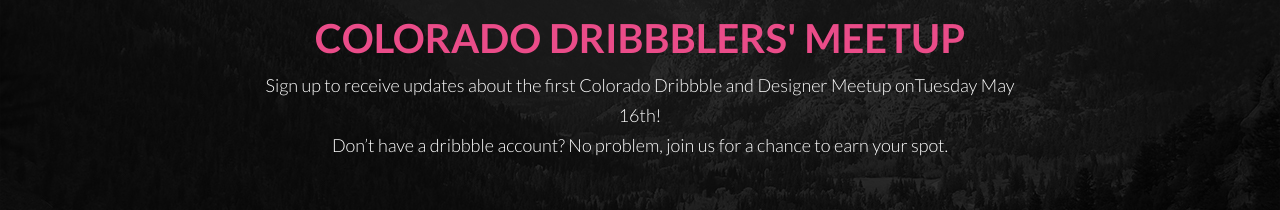
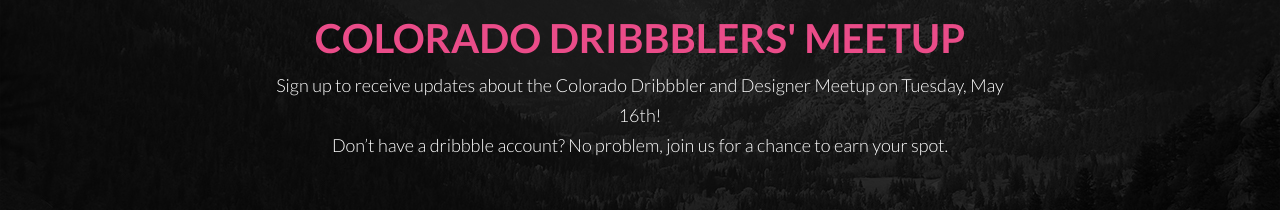
Before and after one commit to cmoiseve/cmoiseve.github.io, a plain HTML site: page index.html in a window 1280 px wide. Shown: the part 330-540 px from the top of the page. Drawn offline with Linux system fonts and the light colour scheme.

Commit message:
Copy Changes

```diff
--- a/index.html
+++ b/index.html
@@ -37,7 +37,7 @@
           <div class="col-md-8 col-md-offset-2 centered">
             <img src="assets/img/Colorado_Dribbble.png" alt="Colorado Dribbble Logo">
             <h1>COLORADO DRIBBBLERS' MEETUP</h1>
-              <h4>Sign up to receive updates about the first Colorado Dribbble and Designer Meetup onTuesday May 16th!  <br> Don’t have a dribbble account? No problem, join us for a chance to earn your spot.</h4>
+              <h4>Sign up to receive updates about the Colorado Dribbbler and Designer Meetup on Tuesday, May 16th!  <br> Don’t have a dribbble account? No problem, join us for a chance to earn your spot.</h4>
             <div class="mtb">
               <!-- Begin MailChimp Signup Form -->
 <div id="mc_embed_signup">
```
